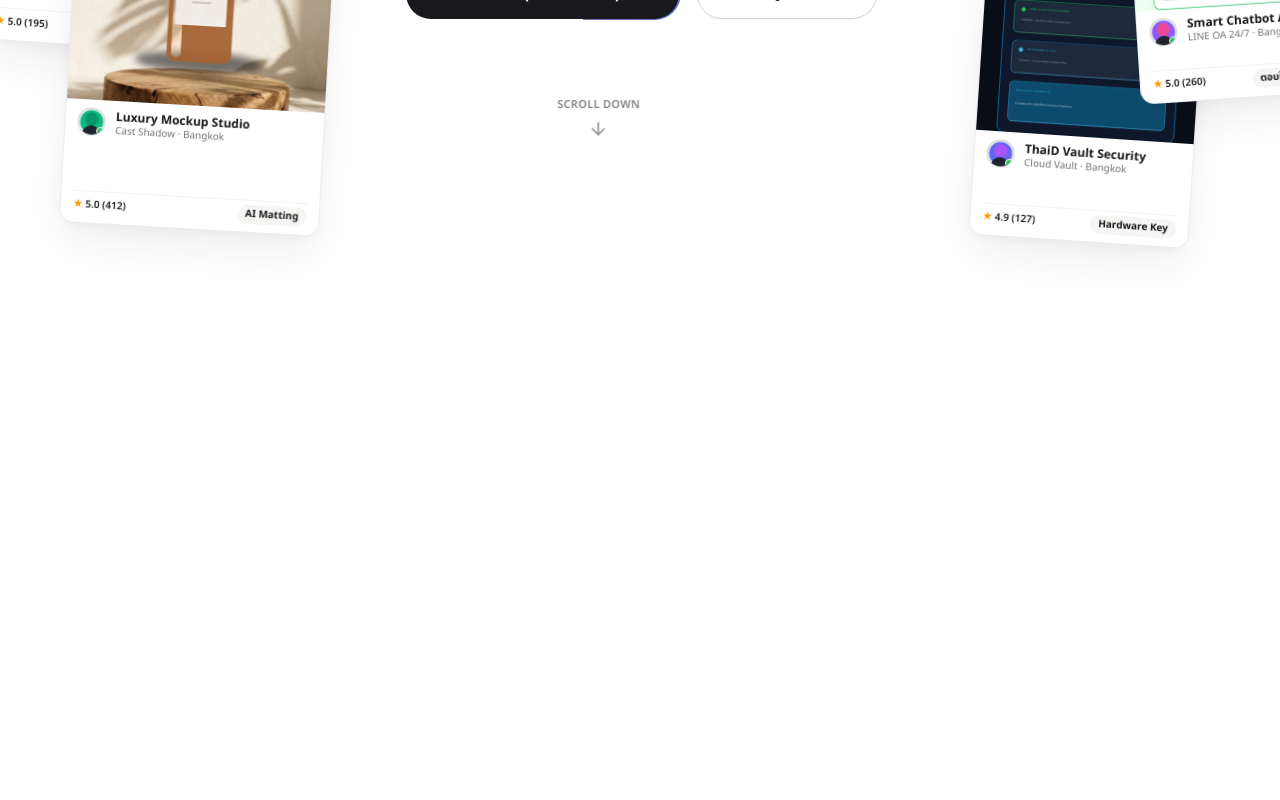
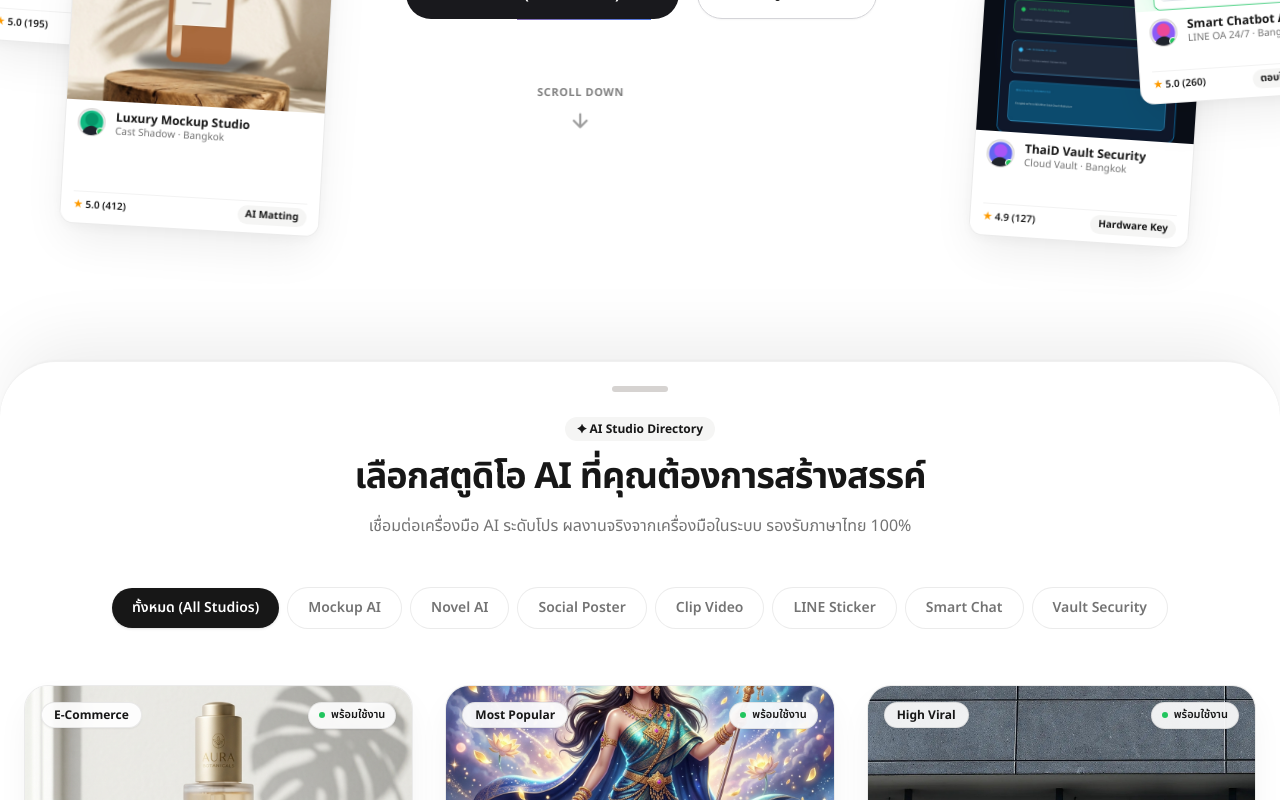
Before and after one commit to iamjotaki/thaid-online, a Next.js app: page / in a window 1280 px wide. Shown: the part 639-1439 px from the top of the page. Built offline with nearby package versions, Linux system fonts and the light colour scheme; a web font is replaced by a local one.

Commit message:
feat(ux): interactive scroll down button and elevated pop-up card sheet over hero

```diff
--- a/app/globals.css
+++ b/app/globals.css
@@ -132,8 +132,28 @@ html, body {
 .scroll-cue-scatter {
   opacity: calc(var(--exit-opacity) * 0.9);
   transform: translate(-50%, calc(var(--exit-scatter) * 20px));
-  filter: blur(calc(var(--exit-scatter) * 12px));
-  will-change: opacity, transform, filter;
+  will-change: opacity, transform;
+}
+
+/* Elevated Next Page Card Sheet (Slide & Pop Up from Below) */
+.services-sheet-stage {
+  position: relative;
+  z-index: 30;
+  background: #ffffff;
+  border-top-left-radius: 40px;
+  border-top-right-radius: 40px;
+  box-shadow: 0 -30px 70px -15px rgba(0, 0, 0, 0.08), 0 -1px 3px rgba(0, 0, 0, 0.04);
+  border-top: 1px solid rgba(0, 0, 0, 0.06);
+  margin-top: -65vh;
+  transition: transform 0.25s ease-out;
+}
+
+@media (min-width: 640px) {
+  .services-sheet-stage {
+    border-top-left-radius: 56px;
+    border-top-right-radius: 56px;
+    margin-top: -75vh;
+  }
 }
 
 /* ======================================================== */
--- a/app/page.tsx
+++ b/app/page.tsx
@@ -48,6 +48,15 @@ export default function HomePage() {
 
   const trackRef = useRef<HTMLElement | null>(null);
   const heroRef = useRef<HTMLDivElement | null>(null);
+
+  const handleScrollDown = () => {
+    const target = document.getElementById("services-directory");
+    if (target) {
+      target.scrollIntoView({ behavior: "smooth" });
+    } else {
+      window.scrollTo({ top: window.innerHeight * 1.4, behavior: "smooth" });
+    }
+  };
 
   // Countdown timer effect
   useEffect(() => {
@@ -671,26 +680,45 @@ export default function HomePage() {
           </div>
 
           {/* ======================================================== */}
-          {/* BOTTOM SCROLL CUE                                        */}
+          {/* BOTTOM SCROLL CUE (CLICKABLE INTERACTIVE BUTTON)         */}
           {/* ======================================================== */}
-          <div className="scroll-cue-scatter absolute bottom-6 left-1/2 -translate-x-1/2 flex flex-col items-center gap-1 cursor-pointer pointer-events-auto">
-            <span className="text-[11px] font-semibold text-[#737373] tracking-wide uppercase">
-              Scroll down
-            </span>
-            <div className="anim-scroll-bounce text-[#737373]">
-              <svg width="20" height="20" viewBox="0 0 24 24" fill="none" stroke="currentColor" strokeWidth="2" strokeLinecap="round" strokeLinejoin="round">
-                <path d="M12 5v14M19 12l-7 7-7-7" />
-              </svg>
-            </div>
+          <div className="scroll-cue-scatter absolute bottom-6 left-1/2 -translate-x-1/2 z-30 pointer-events-auto">
+            <button
+              type="button"
+              onClick={handleScrollDown}
+              aria-label="Scroll down to services"
+              className="group flex flex-col items-center gap-1.5 px-4 py-2 rounded-full hover:bg-black/5 active:scale-95 transition-all cursor-pointer"
+            >
+              <span className="text-[11px] font-bold text-[#737373] group-hover:text-[#171717] tracking-wider uppercase transition-colors">
+                Scroll down
+              </span>
+              <div className="anim-scroll-bounce text-[#737373] group-hover:text-[#171717] group-hover:translate-y-1 transition-all">
+                <svg width="22" height="22" viewBox="0 0 24 24" fill="none" stroke="currentColor" strokeWidth="2.4" strokeLinecap="round" strokeLinejoin="round">
+                  <path d="M12 5v14M19 12l-7 7-7-7" />
+                </svg>
+              </div>
+            </button>
           </div>
 
         </div>
       </section>
 
       {/* ======================================================== */}
-      {/* 3. CATEGORY SELECTOR & STUDIO DIRECTORY                  */}
+      {/* 3. ELEVATED CARD SHEET (SLIDES & POPS UP FROM BELOW)     */}
       {/* ======================================================== */}
-      <main id="services-directory" className="relative z-20 max-w-7xl mx-auto px-4 sm:px-6 pt-16 pb-28">
+      <section id="services-directory" className="services-sheet-stage">
+
+        {/* Tactile Sheet Handle (Spring Card Indicator) */}
+        <div className="pt-6 pb-2 flex justify-center">
+          <button
+            type="button"
+            onClick={handleScrollDown}
+            className="w-14 h-1.5 rounded-full bg-stone-300 hover:bg-stone-400 transition-colors cursor-pointer"
+            aria-label="Drag or view next section"
+          />
+        </div>
+
+        <main className="max-w-7xl mx-auto px-4 sm:px-6 pt-4 pb-28">
 
         {/* Section Header */}
         <div className="text-center max-w-2xl mx-auto mb-12">
@@ -820,6 +848,7 @@ export default function HomePage() {
         </div>
 
       </main>
+    </section>
 
       {/* ======================================================== */}
       {/* 4. FASTWORK CLEAN EDITORIAL FOOTER                       */}
```
